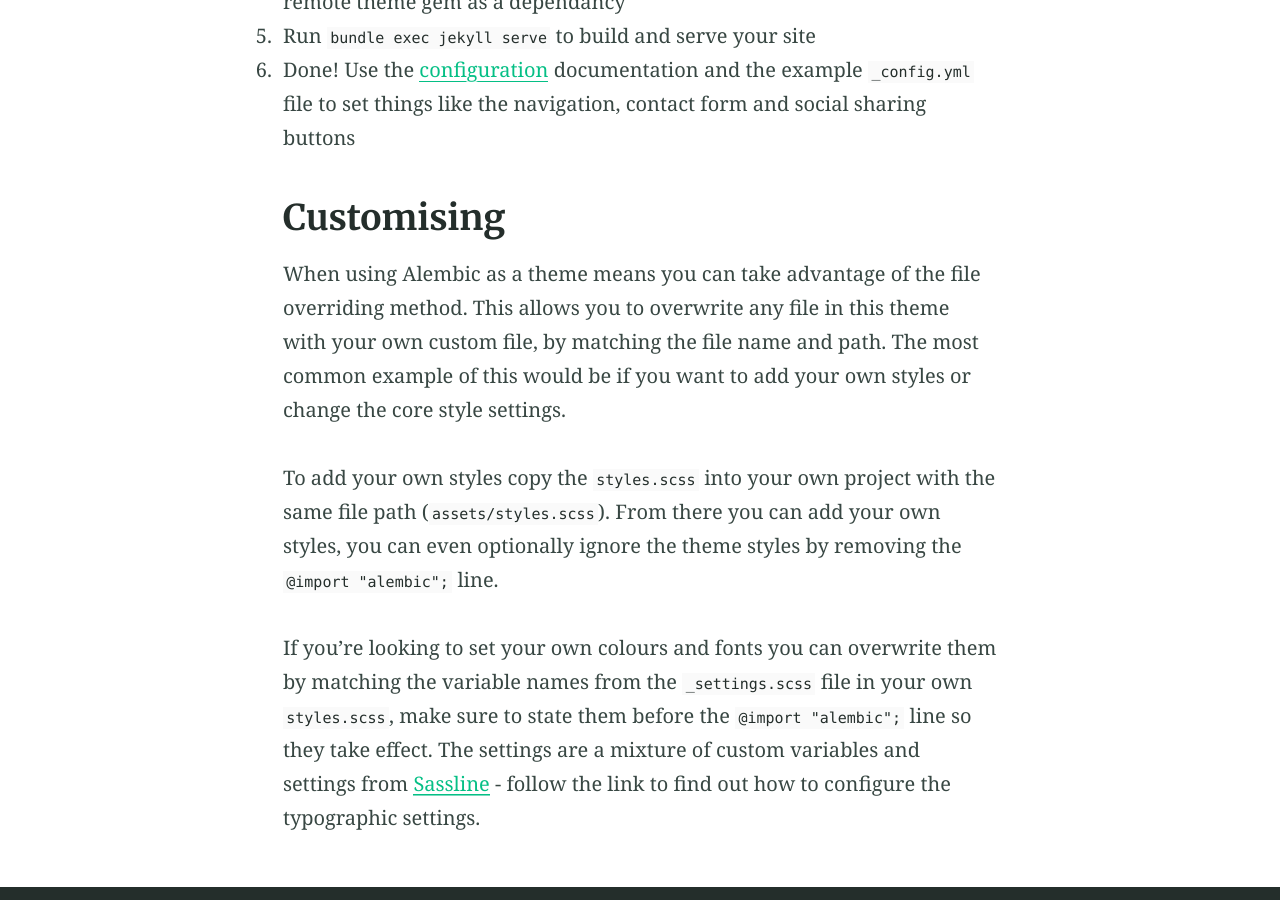
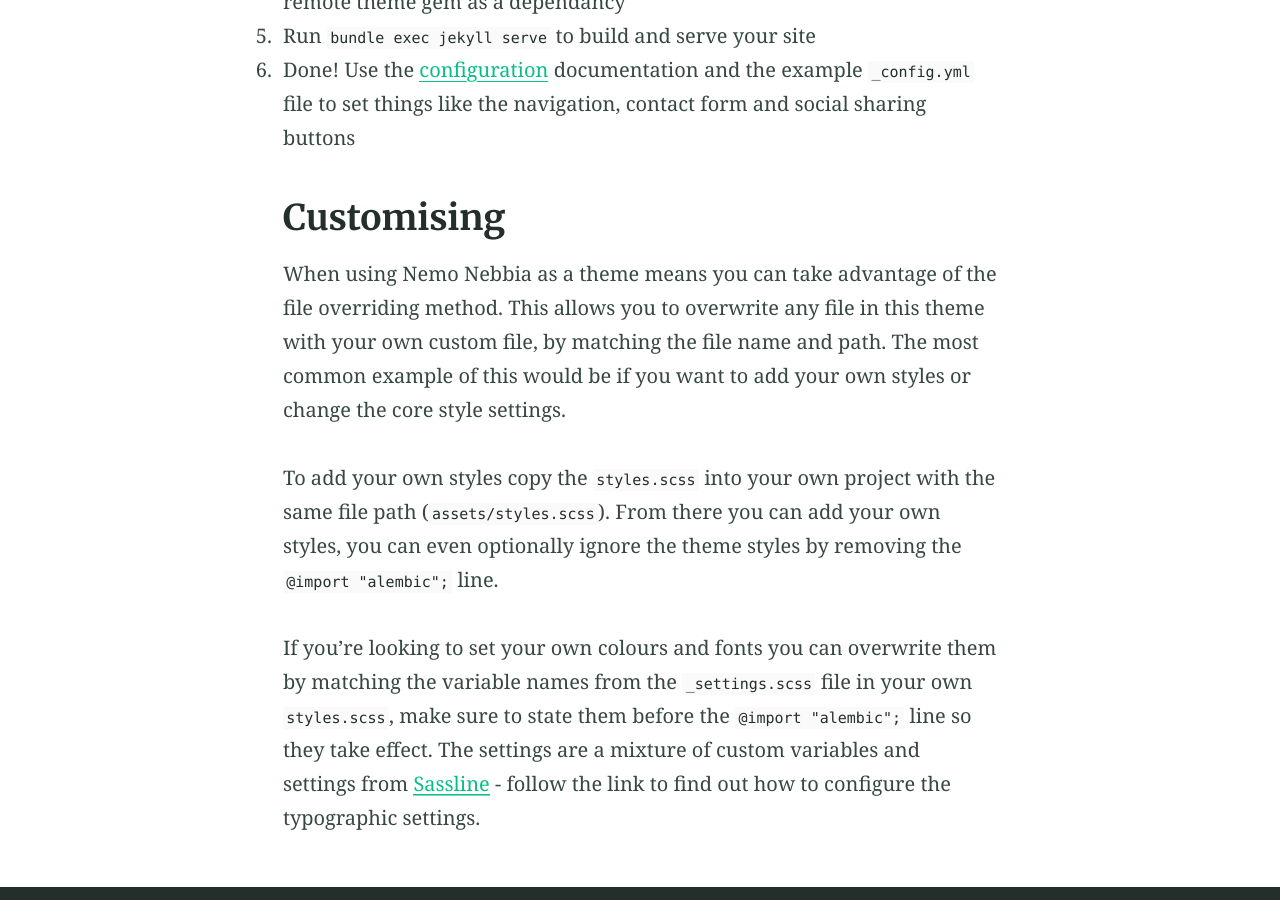
Before and after one commit to secondelecture/seconde-lecture.com, a Jekyll site: the page built from index.md, in a window 1280 px wide and 900 px high, scrolled down 4817 px. Built offline with Jekyll 4.4.1, drawn with Linux system fonts in a browser that asks for light colours; some of the changed text lies outside the part shown.

```diff
--- a/_config.yml
+++ b/_config.yml
@@ -39,15 +39,14 @@ paginate: 2 # jekyll-paginate > items per page
 paginate_path: blog/page:num # jekyll-paginate > blog page
 jekyll-mentions: https://twitter.com # jekyll-mentions > service used when @replying
 twitter:
-  username: DavidDarnes # jekyll-seo-tag > Owners twitter username
-author: DavidDarnes # jekyll-seo-tag > default author
+  username: NemoNebbia # jekyll-seo-tag > Owners twitter username
+author: NemoNebbia # jekyll-seo-tag > default author
 social: # jekyll-seo-tag > social overrides
-  name: David Darnes # jekyll-seo-tag > real name
+  name: Nemo Nebbia # jekyll-seo-tag > real name
   links:  # jekyll-seo-tag > social aliases (sameAs)
-    - https://twitter.com/DavidDarnes
-    - https://www.facebook.com/daviddarnes
-    - https://www.linkedin.com/in/daviddarnes
-    - https://github.com/daviddarnes
+    - https://twitter.com/NNebbia
+    - https://www.facebook.com/nemo.nebbia
+    - https://github.com/secondelecture
 # markdown: CommonMark # Markdown parse settings, CommonMark performs slightly better an others in build time
 # commonmark:
   # options: ["SMART", "FOOTNOTES"]
@@ -58,14 +57,14 @@ sass:
   style: compressed # Style compression
 permalink: pretty  # Permalink style (/YYYY/MM/DD/page-name/)
 excerpt_separator: <!-- more --> # Marks end of excerpt in posts
-timezone: Europe/London # Timezone for blog posts and alike
+timezone: Europe/Paris # Timezone for blog posts and alike
 
 # 5. Collections
 collections:
   posts:
     title: Posts # Needed for Siteleaf
     output: true
-    description: "My thoughts and ideas" # The post list page content
+    description: "L'écho du brouillard" # The post list page content
     feature_text: |
       Welcome to the blog
     feature_image: "https://picsum.photos/2560/600?image=866"
@@ -93,13 +92,13 @@ defaults:
 # 7. Site settings
 encoding: utf-8 # Make sure the encoding is right
 lang: en-GB # Set the site language
-title: "Alembic" # Site name or title, also used in jekyll-seo-tag
+title: "Nemo Nebbia" # Site name or title, also used in jekyll-seo-tag
 logo: "/assets/logos/logo.svg" # Site logo, also used in jekyll-seo-tag
-description: "Alembic is a starting point for Jekyll projects. Rather than starting from scratch, this boilerplate is designed to get the ball rolling immediately" # Site description and default description, also used in jekyll-seo-tag
-url: "https://alembic.darn.es" # Site url, also used in jekyll-seo-tag
+description: "Nemo Nebbia is a starting point for Jekyll projects. Rather than starting from scratch, this boilerplate is designed to get the ball rolling immediately" # Site description and default description, also used in jekyll-seo-tag
+url: "https://nemonebbia.fr" # Site url, also used in jekyll-seo-tag
 baseurl: ""
-repo: "https://github.com/daviddarnes/alembic"
-email: "me@daviddarnes.com"
+repo: "https://github.com/secondelecture/nemonebbia"
+email: "seconde.lecturee@gmail.com"
 # disqus: "alembic-1" # Blog post comments, uncomment the option and set the site ID from your Disqus account
 # date_format: "%-d %B %Y" # Blog post date formatting using placeholder formatting
 # google_analytics: ""
@@ -123,26 +122,21 @@ favicons: # Favicons are also used in the manifest file. Syntax is 'size: path'
 navigation_header:
 - title: Home
   url: /
-- title: Elements
+- title: Actu
   url: /elements/
 - title: Blog
   url: /blog/
-- title: Categories
+- title: Project
   url: /categories/
-- title: Search
-  url: /search/
-- title: Fork Alembic
-  url: https://github.com/daviddarnes/alembic
 
 navigation_footer:
-- title: Created by David Darnes
-  url: https://darn.es
+- title: Seconde Lecture
+  url: https://nemonebbia.fr
 
 social_links: # Appears in sidebar. Set the urls then uncomment and comment out as desired
-  Twitter: https://twitter.com/DavidDarnes
-  LinkedIn: https://www.linkedin.com/in/daviddarnes
-  GitHub: https://github.com/daviddarnes
-  link: https://darn.es
+  Twitter: https://twitter.com/NNebbia
+  Facebook: https://www.facebook.com/nemo.nebbia/
+  link: https://nemonebbia.fr
   RSS: /feed.xml
 
 sharing_links: # Appear at the bottom of single blog posts, add as desired. The value can be 'true' or the desired button colour
--- a/index.md
+++ b/index.md
@@ -1,15 +1,15 @@
 ---
-title: About Alembic
+title: About Nemo Nebbia
 feature_text: |
-  ## Alembic
+  ## Nemo Nebbia
   A Jekyll boilerplate theme designed to be a starting point for any Jekyll website
 feature_image: "https://picsum.photos/1300/400?image=989"
-excerpt: "Alembic is a starting point for [Jekyll](https://jekyllrb.com/) projects. Rather than starting from scratch, this boilerplate is designed to get the ball rolling immediately. Install it, configure it, tweak it, push it."
+excerpt: "Nemo Nebbia is a starting point for [Jekyll](https://jekyllrb.com/) projects. Rather than starting from scratch, this boilerplate is designed to get the ball rolling immediately. Install it, configure it, tweak it, push it."
 ---
 
-Alembic is a starting point for [Jekyll](https://jekyllrb.com/) projects. Rather than starting from scratch, this boilerplate is designed to get rolling immediately. Install it, configure it, tweak it, push it.
+Nemo Nebbia is a starting point for [Jekyll](https://jekyllrb.com/) projects. Rather than starting from scratch, this boilerplate is designed to get rolling immediately. Install it, configure it, tweak it, push it.
 
-{% include button.html text="Fork it" icon="github" link="https://github.com/daviddarnes/alembic" color="#0366d6" %} {% include button.html text="Buy me a coffee ☕️" link="https://buymeacoffee.com/daviddarnes#support" color="#f68140" %} {% include button.html text="Tweet it" icon="twitter" link="https://twitter.com/intent/tweet/?url=https://alembic.darn.es&text=Alembic%20-%20A%20Jekyll%20boilerplate%20theme&via=DavidDarnes" color="#0d94e7" %} {% include button.html text="Install Alembic ⚗️" link="https://github.com/daviddarnes/alembic#installation" %}
+{% include button.html text="Fork it" icon="github" link="https://github.com/daviddarnes/alembic" color="#0366d6" %} {% include button.html text="Buy me a coffee ☕️" link="https://buymeacoffee.com/daviddarnes#support" color="#f68140" %} {% include button.html text="Tweet it" icon="twitter" link="https://twitter.com/intent/tweet/?url=https://alembic.darn.es&text=Nemo Nebbia%20-%20A%20Jekyll%20boilerplate%20theme&via=DavidDarnes" color="#0d94e7" %} {% include button.html text="Install Nemo Nebbia ⚗️" link="https://github.com/daviddarnes/alembic#installation" %}
 
 ## Features
 
@@ -31,7 +31,7 @@ Alembic is a starting point for [Jekyll](https://jekyllrb.com/) projects. Rather
 
 ## Examples
 
-Here are a few examples of Alembic out in the wild being used in a variety of ways:
+Here are a few examples of Nemo Nebbia out in the wild being used in a variety of ways:
 
 - [bawejakunal.github.io](https://bawejakunal.github.io/)
 - [case2111.github.io](https://case2111.github.io/)
@@ -86,7 +86,7 @@ _(deprecated, not recommended)_
 
 ## Customising
 
-When using Alembic as a theme means you can take advantage of the file overriding method. This allows you to overwrite any file in this theme with your own custom file, by matching the file name and path. The most common example of this would be if you want to add your own styles or change the core style settings.
+When using Nemo Nebbia as a theme means you can take advantage of the file overriding method. This allows you to overwrite any file in this theme with your own custom file, by matching the file name and path. The most common example of this would be if you want to add your own styles or change the core style settings.
 
 To add your own styles copy the [`styles.scss`](https://github.com/daviddarnes/alembic/blob/master/assets/styles.scss) into your own project with the same file path (`assets/styles.scss`). From there you can add your own styles, you can even optionally ignore the theme styles by removing the `@import "alembic";` line.
 
```
